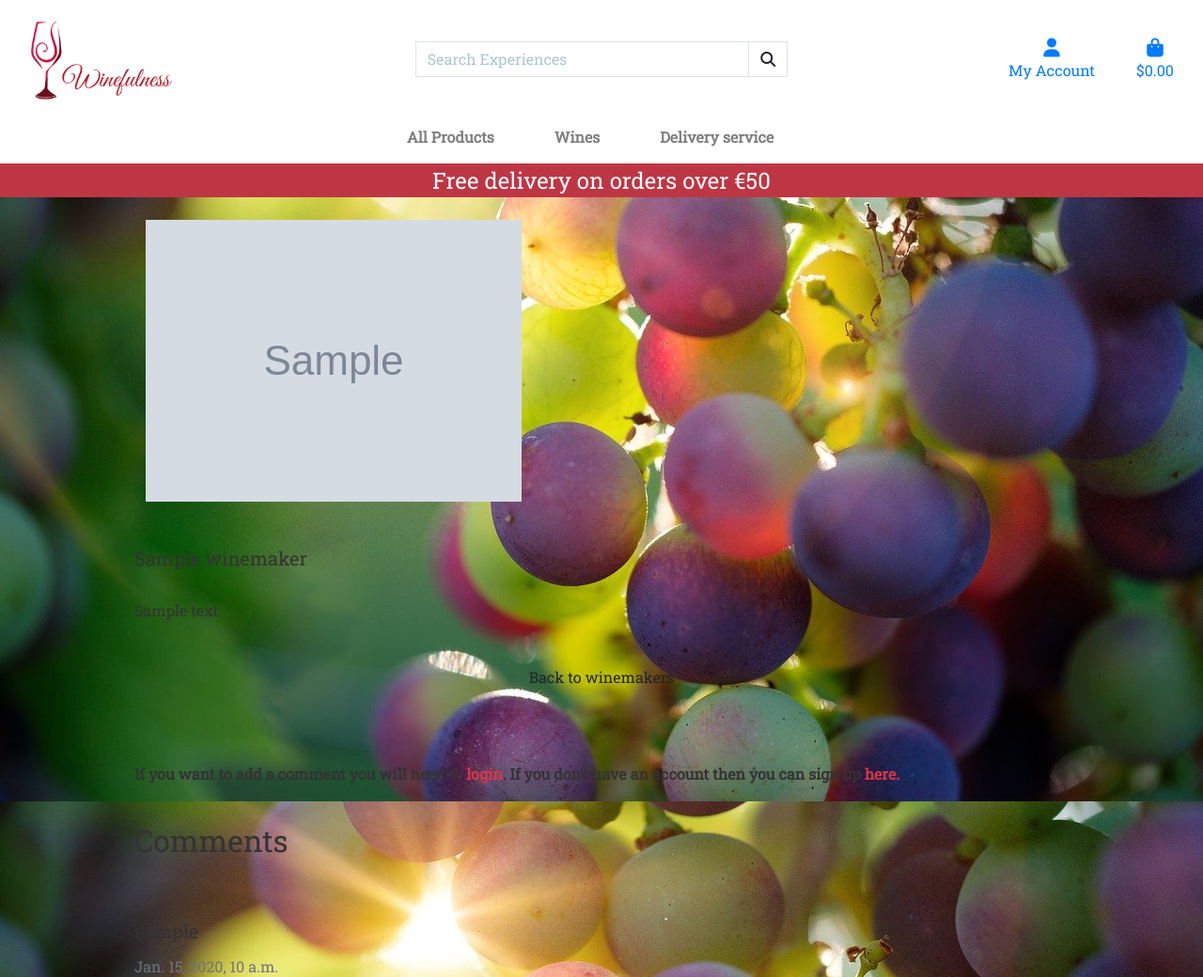
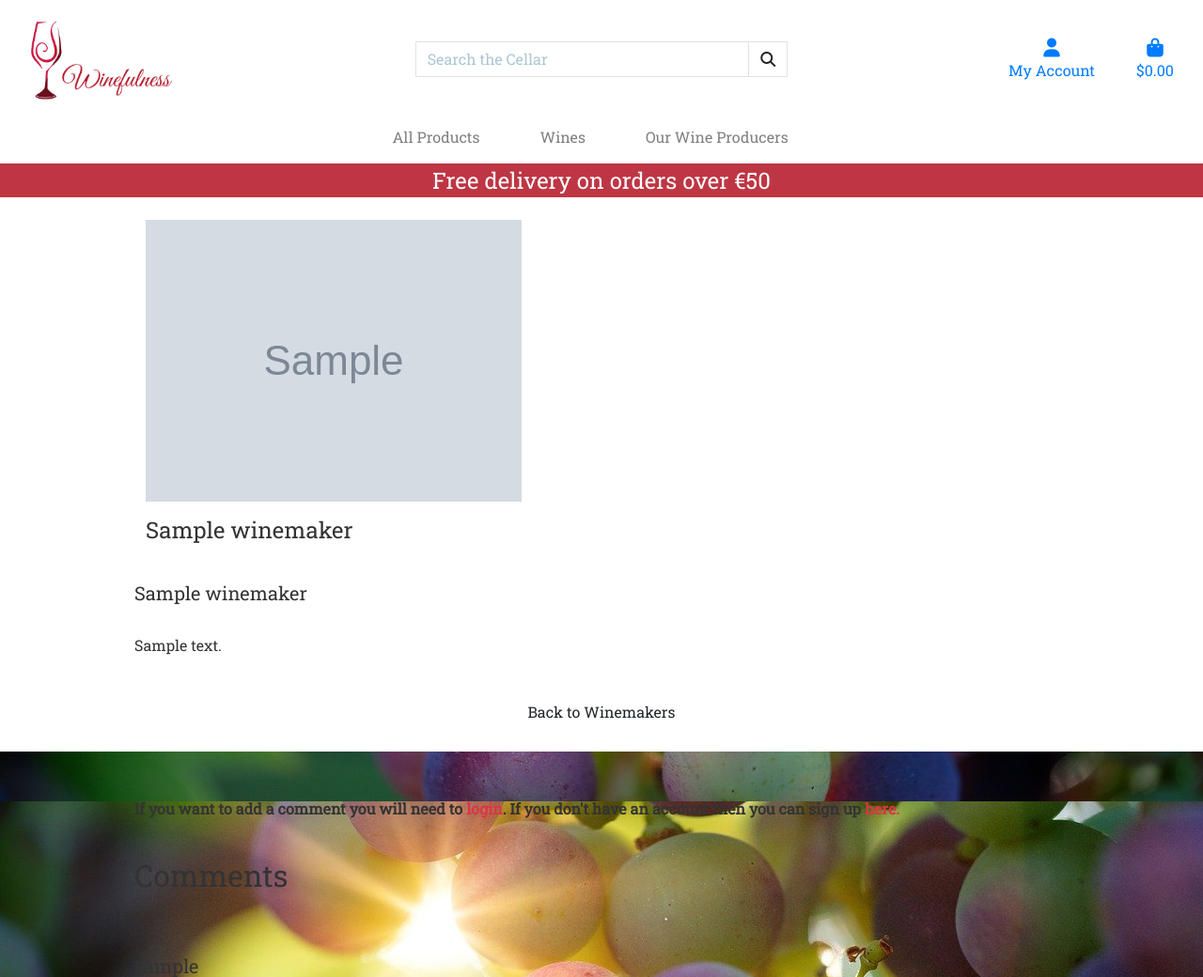
Before and after one commit to Nicola2309/Winefulness, a Django app: page /winemakers/1 in a window 1280 px wide. Shown: the top 1040 px of the page at 94% size. Run offline with Django 3.2, Linux system fonts and the light colour scheme; tables that the repository leaves empty hold one stand-in row (values such as "Sample post"); grey boxes marked "Sample" are stand-in pictures; parts of the project's set-up code (start-up, migrations or seed data) failed here and were passed over; some libraries are stand-ins or nearby versions.

Commit message:
Typos corrected along the pages

```diff
--- a/products/templates/products/custom_widget_templates/custom_clearable_file_input.html
+++ b/products/templates/products/custom_widget_templates/custom_clearable_file_input.html
@@ -5,7 +5,7 @@
     </a>
     {% if not widget.required %}
         <div class="custom-control custom-checkbox mt-2">
-            <input class="custom-control-input" type="checkbox" name="{{ widget.checkbox_name }}" id="{{ widget.checkbox_id}}">
+            <input class="custom-control-input" type="checkbox" name="{{ widget.checkbox_name }}" id="{{ widget.checkbox_id }}">
             <label class="custom-control-label text-danger" for="{{ widget.checkbox_id }}">{{ widget.clear_checkbox_label }}</label>
         </div>
     {% endif %}<br>
--- a/products/templates/products/products.html
+++ b/products/templates/products/products.html
@@ -18,7 +18,7 @@
         <div class="col text-center">
             <h2>Our Wines</h2>
             {% for c in current_categories %}
-            <a class="text-decoration-none" href="{% url 'product' %}?category={{ c.name }}">
+            <a class="text-decoration-none" href="{% url 'products' %}?category={{ c.name }}">
                 <span class="p-2 mt-2 badge badge-white rounded-0 border border-dark">{{ c.friendly_name }}</span>
             </a>
             {% endfor %}
@@ -48,7 +48,7 @@
                         {% if search_term or current_categories or current_sorting != 'None_None' %}
                             <span class="small"><a href="{% url 'products' %}">Wines Assortment</a> | </span>
                         {% endif %}
-                        {{ prodcuts|length }} Products{% if search_term %} found for <strong>"{{ search_term }}"</strong>{% endif %}
+                        {{ products|length }} Products{% if search_term %} found for <strong>"{{ search_term }}"</strong>{% endif %}
                     </p>
                 </div>
             </div>
--- a/templates/base.html
+++ b/templates/base.html
@@ -3,7 +3,6 @@
 <!doctype html>
 <html lang="en">
   <head>
-
     {% block meta %}
         <meta http-equiv="X-UA-Compatible" content="ie=edge">
         <meta charset="utf-8">
@@ -48,7 +47,7 @@
               <div class="col-12 col-lg-4 my-auto">
                   <form method="GET" action="{% url 'products' %}">
                       <div class="input-group w-100">
-                          <input type="text" class="form-control border border-black rounded-0" name="q" placeholder="Search Experiences">
+                          <input type="text" class="form-control border border-black rounded-0" name="q" placeholder="Search the Cellar">
                           <div class="input-group-append">
                               <button class="form-control btn btn-red border border-black rounded-0" type="submit">
                                   <span class="icon">
--- a/templates/includes/main-nav.html
+++ b/templates/includes/main-nav.html
@@ -1,12 +1,12 @@
 <div class="collapse navbar-collapse" id="main-nav">
     <ul class="navbar-nav w-auto mx-auto">
         <li class="nav-item d-block d-md-none">
-            <a class="logo-font font-weight-bold nav-link mr-5" href="{% url 'home' %}" id="home-link">
+            <a class="logo-font text-bold nav-link mr-5" href="{% url 'home' %}" id="home-link">
                 Home
             </a>
         </li>
         <li class="nav-item dropdown">
-            <a href="#" class="logo-font font-weight-bold nav-link mr-5" id="all-products-link" data-toggle="dropdown" aria-haspopup="true" aria-expanded="false">
+            <a href="#" class="logo-font text-bold nav-link mr-5" id="all-products-link" data-toggle="dropdown" aria-haspopup="true" aria-expanded="false">
                 All Products
             </a>
             <div class="dropdown-menu border-0" aria-labelledby="all-products-link">
@@ -18,20 +18,20 @@
         </li>
 
         <li class="nav-item dropdown">
-            <a href="#" class="logo-font font-weight-bold nav-link mr-5" id="wines-link" data-toggle="dropdown" aria-haspopup="true" aria-expanded="false">
+            <a href="#" class="logo-font text-bold nav-link mr-5" id="wines-link" data-toggle="dropdown" aria-haspopup="true" aria-expanded="false">
                 Wines
             </a>
-            <div class="dropdown-menu border-0" aria-labelledby="producers-link">
-                <a href="{% url 'products' %}?category=red" class="dropdown-item">Red</a>
-                <a href="{% url 'products' %}?category=white" class="dropdown-item">White</a>
-                <a href="{% url 'products' %}?category=sparkling" class="dropdown-item">Sparkling</a>
-                <a href="{% url 'products' %}?category=red,white,sparkling" class="dropdown-item">All Wines</a>
+            <div class="dropdown-menu border-0" aria-labelledby="all-products-link">
+                <a href="{% url 'products' %}?categories=red" class="dropdown-item">Red</a>
+                <a href="{% url 'products' %}?categories=white" class="dropdown-item">White</a>
+                <a href="{% url 'products' %}?categories=sparkling" class="dropdown-item">Sparkling</a>
+                <a href="{% url 'products' %}?categories=red,white,sparkling" class="dropdown-item">All Wines</a>
             </div>
         </li>
 
-        <li class="nav-item dropdown">
-            <a href="#" class="logo-font font-weight-bold nav-link mr-5" id="wine-boxes-link" data-toggle="dropdown" aria-haspopup="true" aria-expanded="false">
-                Delivery service
+        <li class="nav-item">
+            <a href="{% url 'winemakers' %}" class="logo-font text-bold nav-link mr-5" id="wm-link" aria-haspopup="true">
+                Our Wine Producers
             </a>
         </li>
     </ul>
--- a/winemakers/templates/winemakers/winemaker_detail.html
+++ b/winemakers/templates/winemakers/winemaker_detail.html
@@ -10,20 +10,21 @@
                 <img class="mt-4 mb-2" src="{{ winemakers.image.url }}" alt="{{ winemakers.title }}">
                 </a>
                 {% else %}
-                <a href="{{ winemakers.image.url }}">
+                <a href="{{ MEDIA_URL }}noimage.png">
                 <img class="mt-4 mb-2" src="{{ MEDIA_URL }}noimage.png"
                     alt="{{ winemakers.title }}">
                 </a>
                 {% endif %}
             </div>
             <div class="col-12">
-                <h4 class="mb-4 text-bold mt-2">{{ winemakers.titles.title }}</h4>
+                <h4 class="mb-4 text-bold mt-2">{{ winemakers.title }}</h4>
             </div>
         </div>
     </div>
 </div>
 {% endblock %}
 {% block content %}
+<div class="overlay"></div>
 <div class="container">
     <div class="row">
         <div class="col-12">
@@ -37,7 +38,7 @@
         <div class="col-12 d-flex justify-content-center mb-4 mt-4">
             <a class="btn"
                 href="{% url 'winemakers' %}">
-            <span class="text-bold">Back to winemakers</span>
+            <span class="text-bold">Back to Winemakers</span>
             </a>
         </div>
     </div>
--- a/winemakers/templates/winemakers/winemakers.html
+++ b/winemakers/templates/winemakers/winemakers.html
@@ -11,12 +11,13 @@
 </div>
 {% endblock %}
 {% block content %}
+<div class="overlay"></div>
 <div class="container mt-4">
     {% for wm in winemakers %}
     <div class="row">
         <div class="col-12 col-md-5">
             <a href="{% url 'winemaker_detail' wm.id %}">
-                <img class="mb-3" src="{{ wm.image.url }}" alt="{{wm.title}}">
+                <img class="mb-3" src="{{ MEDIA_URL }}noimage.png" alt="{{ wm.title }}">
             </a>
         </div>
         <div class="col-12 col-md-7 wm-name">
```
Also changed, not shown: products/views.py (+3 -5 lines).
